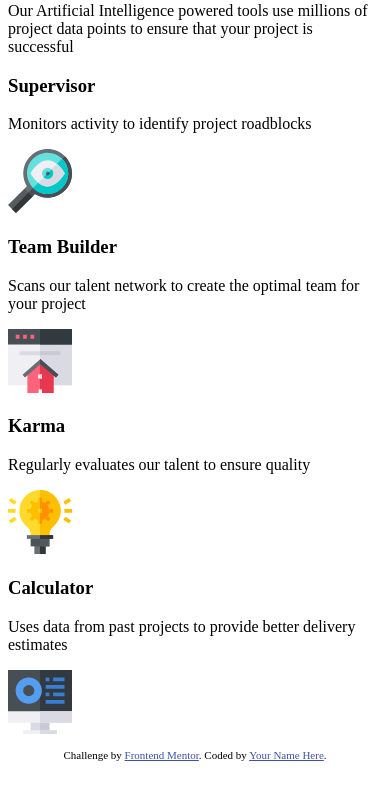
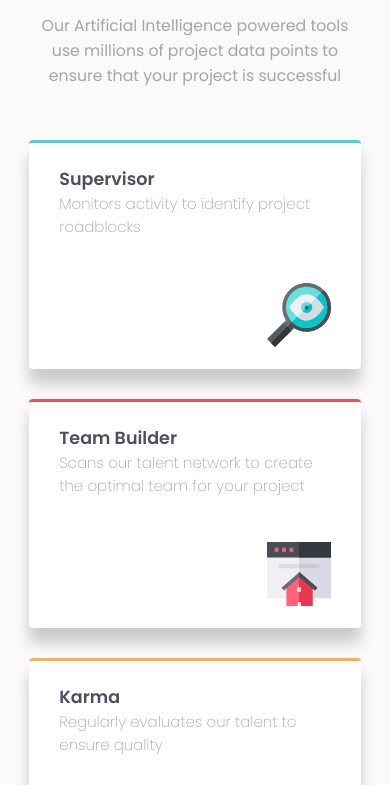
Before and after one commit to CharlieCastleWeb/Front-End-Mentor---Four-card-feature-section, a plain HTML site: page index.html in a window 390 px wide. Shown: the part 115-900 px from the top of the page. Drawn offline with Linux system fonts and the light colour scheme.

Commit message:
Mobile design completed

```diff
--- a/index.html
+++ b/index.html
@@ -6,45 +6,48 @@
 
   <link rel="icon" type="image/png" sizes="32x32" href="./images/favicon-32x32.png">
 
+  <link rel="stylesheet" href="styles.css">
+
+  <link rel="preconnect" href="https://fonts.googleapis.com">
+  <link rel="preconnect" href="https://fonts.gstatic.com" crossorigin>
+  <link href="https://fonts.googleapis.com/css2?family=Poppins:wght@200;400;600&display=swap" rel="stylesheet">
+
   <title>Frontend Mentor | Four card feature section</title>
 
-  <!-- Feel free to remove these styles or customise in your own stylesheet 👍 -->
-  <style>
-    .attribution { font-size: 11px; text-align: center; }
-    .attribution a { color: hsl(228, 45%, 44%); }
-  </style>
 </head>
 <body>
 
   <main>
     <h1>Reliable, efficient delivery <span>Powered by Technology</span></h1>
 
-    <p>Our Artificial Intelligence powered tools use millions of project data points
-      to ensure that your project is successful</p>
+    <h2>Our Artificial Intelligence powered tools use millions of project data points
+      to ensure that your project is successful</h2>
 
-    <div>
-      <div>
+    <div class="cards">
+      <div class="card cyan-border ">
         <h3>Supervisor</h3>
         <p>Monitors activity to identify project roadblocks</p>
         <img src="./images/icon-supervisor.svg" alt="icon of a glass magnifying glass">
       </div>
 
-      <div>
+      <div class="central-cards">
+        <div class="card red-border">
           <h3>Team Builder</h3>
           <p>Scans our talent network to create the optimal team for your project</p>
-        <img src="./images/icon-team-builder.svg" alt="icon of a glass magnifying glass">
+          <img src="./images/icon-team-builder.svg" alt="icon of a web page">
         </div>
 
-      <div>
+        <div class="card orange-border">
           <h3>Karma</h3>
           <p>Regularly evaluates our talent to ensure quality</p>
-        <img src="./images/icon-karma.svg" alt="icon of a glass magnifying glass">
+          <img src="./images/icon-karma.svg" alt="icon of a light bulb">
+        </div>
       </div>
 
-      <div>
+      <div class="card blue-border">
         <h3>Calculator</h3>
         <p>Uses data from past projects to provide better delivery estimates</p>
-        <img src="./images/icon-calculator.svg" alt="icon of a glass magnifying glass">
+        <img src="./images/icon-calculator.svg" alt="icon of a computer">
       </div>
     </div>
   </main>
@@ -52,7 +55,7 @@
   <footer>
     <p class="attribution">
       Challenge by <a href="https://www.frontendmentor.io?ref=challenge" target="_blank">Frontend Mentor</a>.
-      Coded by <a href="#">Your Name Here</a>.
+      Coded by <a href="#">Carlos Castillo</a>.
     </p>
   </footer>
 </body>
--- /dev/null
+++ b/styles.css
@@ -0,0 +1,141 @@
+
+/* RESET */
+ * {
+    margin: 0;
+    padding: 0;
+    box-sizing: border-box;
+ }
+
+ /* VARIABLES */
+
+:root {
+    --red: hsl(0, 78%, 62%);
+    --cyan: hsl(180, 62%, 55%);
+    --orange: hsl(34, 97%, 64%);
+    --blue: hsl(212, 86%, 64%);
+    --very-dark-blue: hsl(234, 12%, 34%);
+    --grayish-blue: hsl(229, 6%, 66%);
+    --very-light-gray: hsl(0, 0%, 98%);
+}
+
+/* TYPOGRAPHY */
+
+body {
+    font-family: 'Poppins', sans-serif;
+    font-size: 15px;
+    color: var(--very-dark-blue);
+}
+
+h1 {
+    font-weight: 200;
+    line-height: 1.2em;
+    font-size: 1.7em;
+}
+
+h1 span {
+    font-weight: 600;
+}
+
+h2,
+p {
+    color: var(--grayish-blue);
+}
+
+h2 {
+    text-align: center;
+    font-weight: 400;
+    font-size: 1.05em;
+}
+
+.attribution { font-size: 11px; text-align: center; }
+.attribution a { color: hsl(228, 45%, 44%); }
+
+/* LAYOUT */
+
+body {
+    height: 100%;
+    display: flex;
+    flex-direction: column;
+    align-items: center;
+    background-color: var(--very-light-gray);
+}
+
+main,
+footer {
+    margin-top: auto;
+}
+
+main {
+    display: flex;
+    flex-direction: column;
+    align-items: center;
+    width: 85%;
+}
+
+h1 {
+    margin-top: 2em;
+}
+
+h1 span {
+    display: block;
+}
+
+h2 {
+    margin-top: 1em;
+}
+
+.cards,
+.central-cards {
+    display: flex;
+    flex-direction: column;
+    align-items: center;
+}
+
+.cards {
+    margin-top: 1.5em;
+}
+
+.card {
+
+    border-top: 3px solid black;
+    border-radius: 4px;
+    margin-top: 2em;
+    box-shadow: rgba(0, 0, 0, 0.05) 0px 15px 15px,
+                rgba(0, 0, 0, 0.15) 0px 15px 15px;
+    padding: 1.5em 2em 1.5em 2em;
+    /* height: 200px; */
+    background-color: white;
+}
+
+.card p {
+    font-weight: 200;
+}
+
+.card img {
+    display: block;
+    margin-left: auto;
+    margin-top: 3em;
+}
+
+.cyan-border {
+    border-color: var(--cyan);
+}
+
+.red-border {
+    border-color: var(--red);
+}
+
+.orange-border {
+    border-color: var(--orange);
+}
+
+.blue-border {
+    border-color: var(--blue);
+}
+
+footer {
+    margin-top: 4em;
+    margin-bottom: 1em;
+}
+
+/* MEDIA QUERIES */
```
Lines whose indentation alone changed are shown as unchanged.
